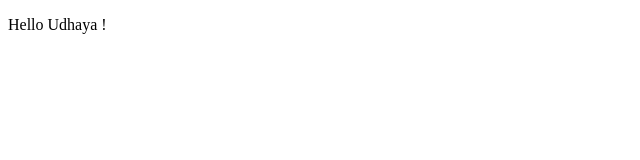
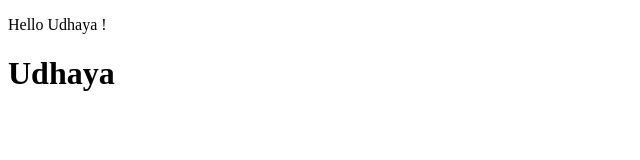
Before and after one commit to UdhayadharshiniM/Website_builder_Udhaya, a plain HTML site: page index.html in a window 1280 px wide. Shown: the whole page, without its empty margins (0-640 px from the left). Drawn offline with Linux system fonts and the light colour scheme.

Commit message:
Update index.html

```diff
--- a/index.html
+++ b/index.html
@@ -7,5 +7,6 @@
 </head>
 <body>
     <p>Hello Udhaya !</p>
+    <h1>Udhaya</h1>
 </body>
 </html>
```
